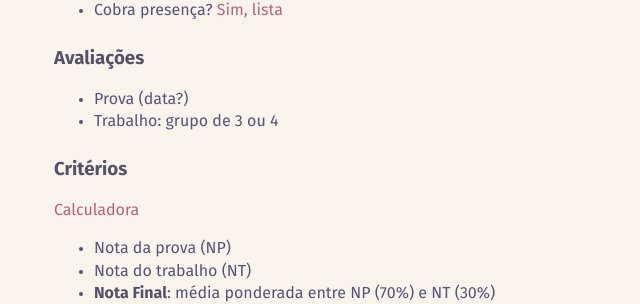
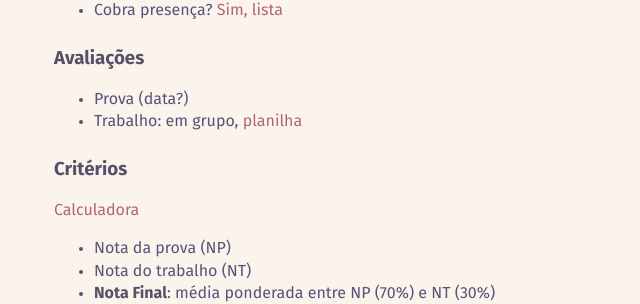
Before and after one commit to Misterio77/website, a Jekyll site: the page built from _notes/disciplinas-2021-2.md, in a window 1280 px wide and 900 px high, scrolled down 2118 px. Shown: the part 147-451 px from the top of the window, without its empty margins (186-826 px from the left). Built offline with Jekyll 4.4.1, drawn with Linux system fonts in a browser that asks for light colours.

Commit message:
adiciona planilha de grupos em arq

```diff
--- a/_notes/disciplinas-2021-2.md
+++ b/_notes/disciplinas-2021-2.md
@@ -96,7 +96,7 @@ date: 2021-08-16
 
 ### Avaliações
 - Prova (data?)
-- Trabalho: grupo de 3 ou 4
+- Trabalho: em grupo, [planilha](https://docs.google.com/spreadsheets/d/18pFcYwvV9XkGrhZkdOhIoINsWKuKjthUsu5GGkf1xwM/edit?usp=sharing)
 
 ### Critérios
 [Calculadora](/notes/bsi/calculadora-2021-2.html#SSC0510)
```
